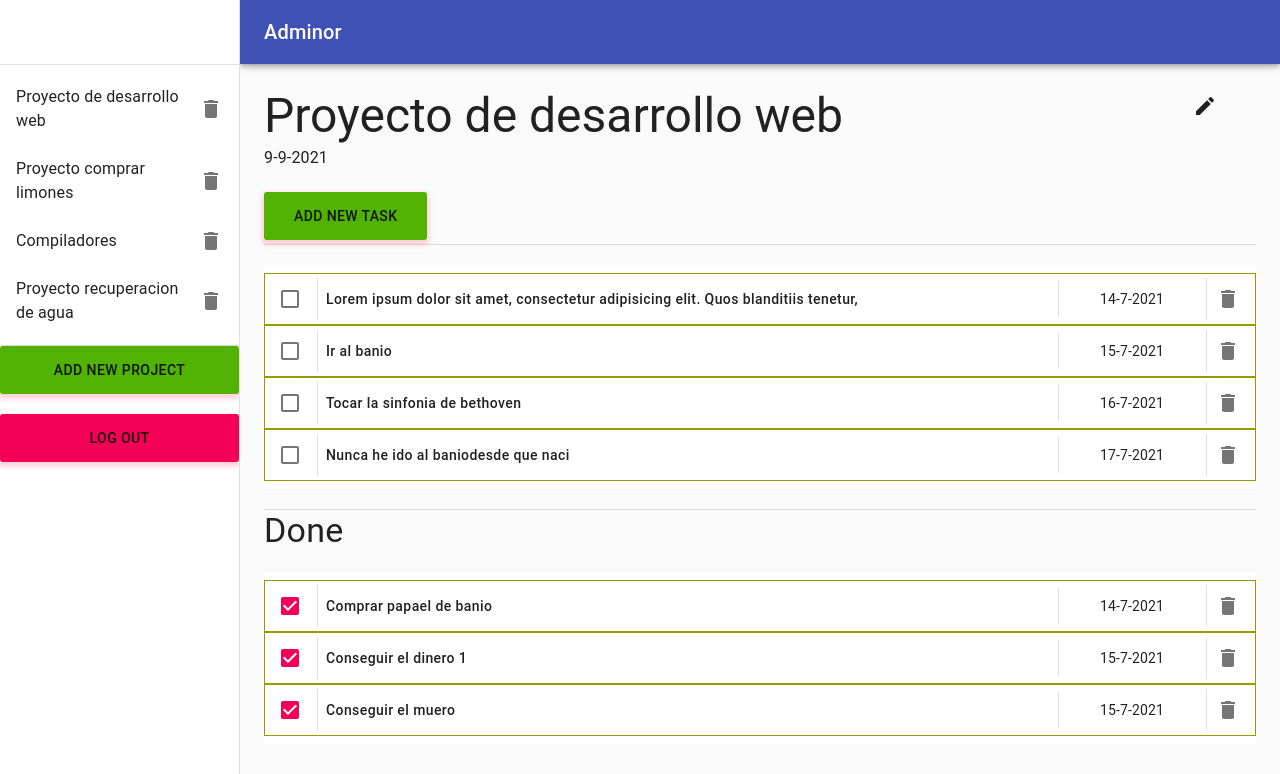
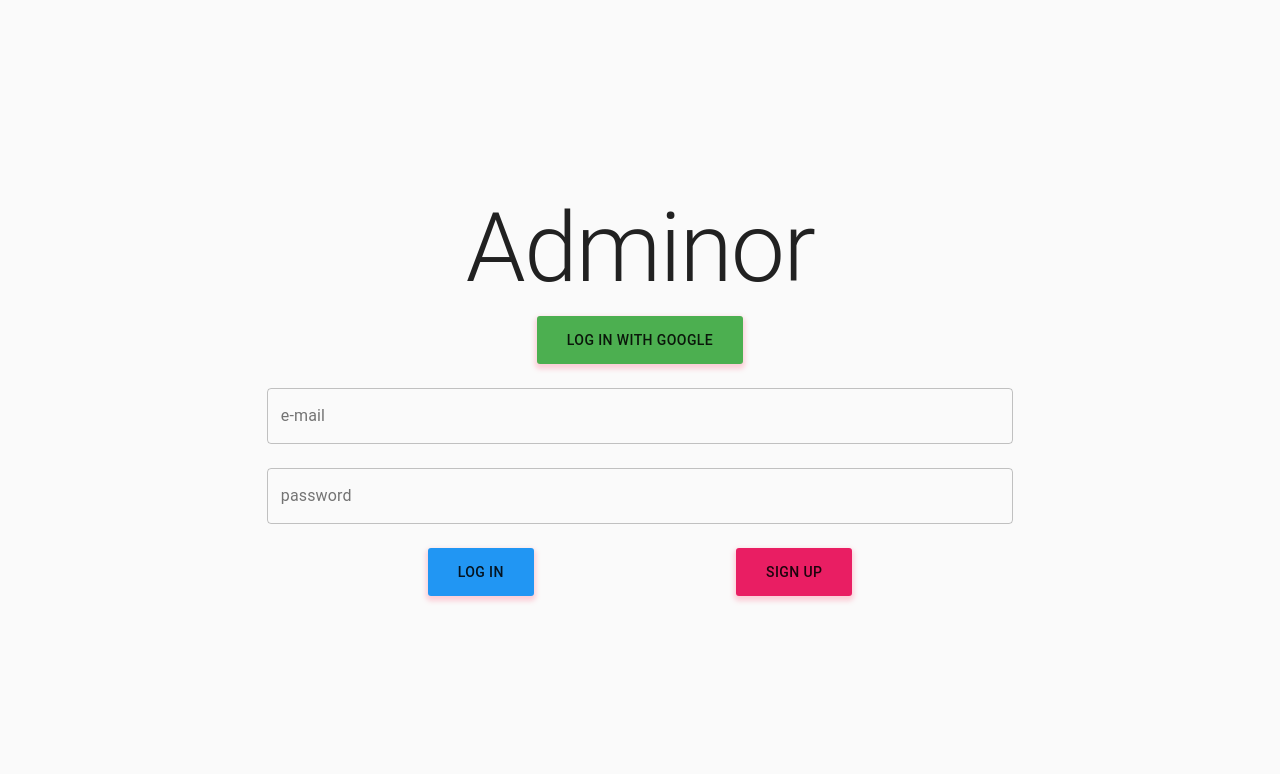
Before and after one commit to MarioBros27/adminor, a React (Create React App) app: page / in a window 1280 px wide. Shown: the top 774 px of the page. Built offline with nearby package versions, Linux system fonts and the light colour scheme.

Commit message:
log in UI demo looking good

```diff
--- a/src/App.js
+++ b/src/App.js
@@ -1,10 +1,12 @@
 
 import './App.css';
 // import TicketsBoard from './javascript/components/tickets_components/TicketsBoard'
-import Workspace from './javascript/components/workspace/Workspace'
+// import Workspace from './javascript/components/workspace/Workspace'
+import Home from './javascript/components/home/Home'
 function App() {
   return (
-    <Workspace></Workspace>
+    // <Workspace></Workspace>
+    <Home></Home>
   );
 }
 
--- /dev/null
+++ b/src/javascript/components/home/Home.js
@@ -0,0 +1,151 @@
+import React, { useState } from 'react'
+import TextField from '@material-ui/core/TextField';
+import Grid from '@material-ui/core/Grid'
+import useMediaQuery from '@material-ui/core/useMediaQuery';
+import { createMuiTheme, ThemeProvider } from '@material-ui/core/styles';
+import CssBaseline from '@material-ui/core/CssBaseline';
+import { withStyles } from '@material-ui/core/styles';
+import Button from '@material-ui/core/Button'
+
+import Hidden from '@material-ui/core/Hidden';
+
+import { Typography } from '@material-ui/core';
+
+const LogInButton = withStyles({
+    root: {
+        //   background: 'linear-gradient(45deg, #FE6B8B 30%, #FF8E53 90%)',
+        background: '#2196f3',
+        borderRadius: 3,
+        border: 0,
+        height: 48,
+        padding: '0 30px',
+        boxShadow: '0 3px 5px 2px rgba(255, 105, 135, .3)',
+    }
+})(Button);
+const LogInGoogleButton = withStyles({
+    root: {
+        //   background: 'linear-gradient(45deg, #FE6B8B 30%, #FF8E53 90%)',
+        background: '#4caf50',
+        borderRadius: 3,
+        border: 0,
+        height: 48,
+        padding: '0 30px',
+        boxShadow: '0 3px 5px 2px rgba(255, 105, 135, .3)',
+    }
+})(Button);
+
+const SignUpButton = withStyles({
+    root: {
+        //   background: 'linear-gradient(45deg, #FE6B8B 30%, #FF8E53 90%)',
+        background: '#e91e63',
+        borderRadius: 3,
+        border: 0,
+        height: 48,
+        padding: '0 30px',
+        boxShadow: '0 3px 5px 2px rgba(255, 105, 135, .3)',
+    }
+})(Button);
+export default function Home(props) {
+    const prefersDarkMode = useMediaQuery('(prefers-color-scheme: dark)');
+    const theme = React.useMemo(
+        () =>
+            createMuiTheme({
+
+                palette: {
+                    type: prefersDarkMode ? 'dark' : 'light',
+
+                },
+            }),
+        [prefersDarkMode],
+    );
+    const [email, setEmail] = useState('')
+    const [password, setPassword] = useState('')
+    const [confirmPassword, setConfirmPassword] = useState('')
+    const [signUp, setSignUp] = useState(false)
+
+    return (
+        <ThemeProvider theme={theme}>
+            <CssBaseline />
+            <Grid container
+                spacing={0}
+                direction="row"
+                alignItems="center"
+                justify="center"
+                style={{ minHeight: '100vh' }}>
+                <Hidden smDown>
+                    <Grid item sm={2} >
+                    </Grid>
+                </Hidden>
+                <Grid item container spacing={3} direction="column"
+                    alignItems="center" justify="center" xs={12} sm={8}>
+                    <Typography variant='h1'>Adminor</Typography>
+                    <Grid item containter justify="center">
+                        <Grid item>
+                            <LogInGoogleButton>Log in with Google</LogInGoogleButton>
+
+                        </Grid>
+
+                    </Grid>
+                    <Grid item container justify="center" style={{ width: '100%' }}>
+                        <TextField
+                            id="txt-username"
+                            label="e-mail"
+                            variant="outlined"
+                            inputProps={{ maxLength: 80 }}
+                            color="primary"
+                            value={email}
+                            style={{ width: '90%' }}
+                            onChange={(e) => setEmail(e.target.value)}
+                        />
+                    </Grid>
+                    <Grid item container justify="center" style={{ width: '100%' }}>
+                        <TextField
+                            id="txt-password"
+                            label="password"
+                            variant="outlined"
+                            inputProps={{ maxLength: 80 }}
+                            color="primary"
+                            value={password}
+                            type="password"
+                            style={{ width: '90%' }}
+                            onChange={(e) => setPassword(e.target.value)}
+                        />
+                    </Grid>
+                    {signUp &&
+                        <Grid item container justify="center" style={{ width: '100%' }}>
+                            <TextField
+                                id="txt-confirm-password"
+                                label="confirm-password"
+                                variant="outlined"
+                                inputProps={{ maxLength: 80 }}
+                                color="primary"
+                                value={confirmPassword}
+                                type="password"
+                                style={{ width: '90%' }}
+                                onChange={(e) => setConfirmPassword(e.target.value)}
+                            />
+                        </Grid>
+                    }
+                    <Grid item container justify="space-evenly">
+                        <Grid item>
+                            <LogInButton>Log in</LogInButton>
+
+                        </Grid>
+                        <Grid item>
+                            <SignUpButton onClick={() => { setSignUp(true) }}>Sign up</SignUpButton>
+
+                        </Grid>
+                    </Grid>
+
+
+
+                </Grid>
+                <Hidden smDown>
+                    <Grid item sm={2}>
+
+                    </Grid>
+                </Hidden>
+            </Grid>
+        </ThemeProvider>
+    )
+}
```
